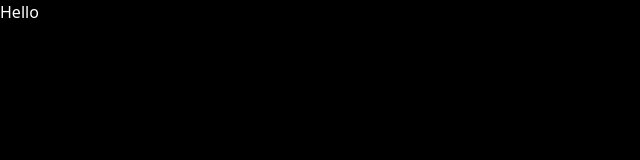
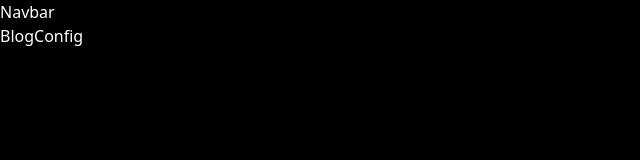
Before and after one commit to Amanthukral12/BlogView, a React (Vite) app: page / in a window 1280 px wide. Shown: the top 160 px of the page, without its empty margins (0-640 px from the left). Built offline with nearby package versions, Linux system fonts and the light colour scheme.

Commit message:
Setting up the folder and file structure

```diff
--- a/src/App.jsx
+++ b/src/App.jsx
@@ -1,8 +1,12 @@
+import BlogConfig from "./Mainbody/BlogConfig"
+import Navbar from "./Navbar/Navbar"
+
 function App() {
 
   return (
     <div className="text-white bg-black h-screen">
-     Hello
+     <Navbar />
+     <BlogConfig />
     </div>
   )
 }
--- /dev/null
+++ b/src/Mainbody/BlogConfig.jsx
@@ -0,0 +1,9 @@
+const BlogConfig = () => {
+    return (
+        <div>
+            BlogConfig
+        </div>
+    )
+}
+
+export default BlogConfig
--- /dev/null
+++ b/src/Navbar/Navbar.jsx
@@ -0,0 +1,9 @@
+const Navbar = () => {
+    return (
+        <div>
+            Navbar
+        </div>
+    )
+}
+
+export default Navbar
--- a/tailwind.config.js
+++ b/tailwind.config.js
@@ -1,5 +1,5 @@
 module.exports = {
-  purge: [],
+  purge: ['./src/**/*.jsx', './public/index.html'],
   darkMode: false, // or 'media' or 'class'
   theme: {
     extend: {},
```
